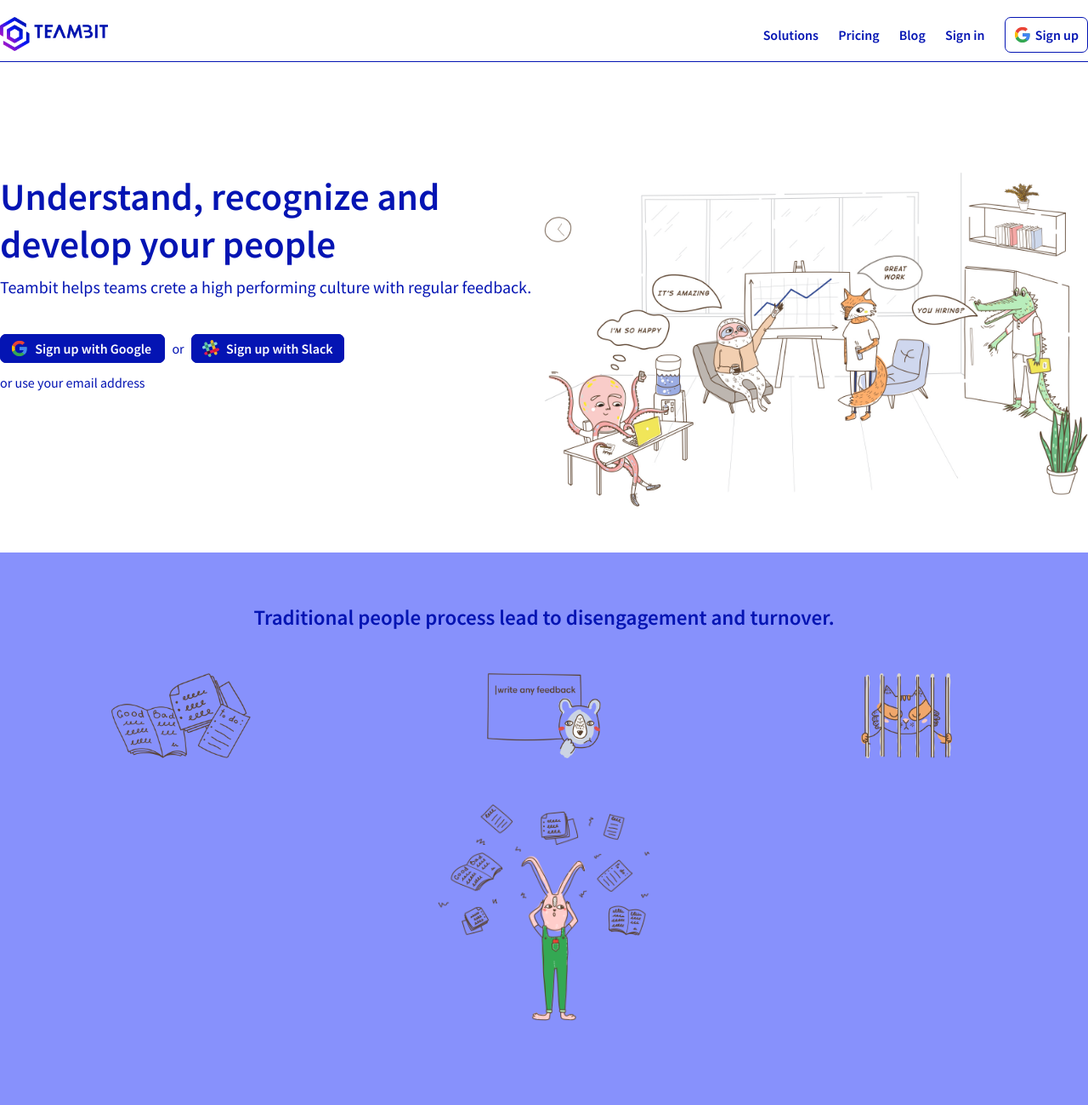
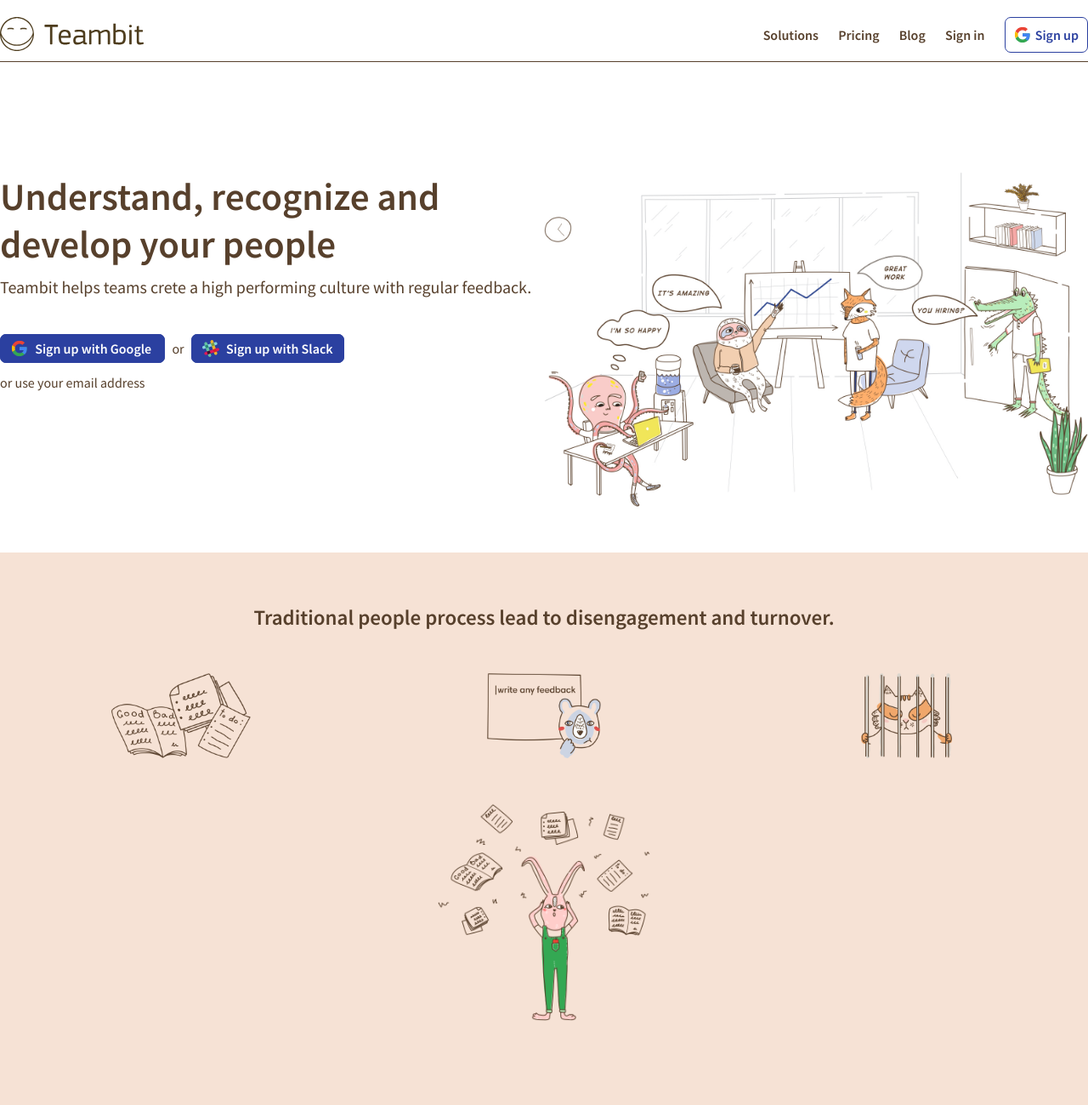
Before and after one commit to pmattiab/node-sass-teambit, a website: page index.html in a window 1280 px wide. Shown: the top 1300 px of the page at 85% size. Drawn offline with Linux system fonts and the light colour scheme.

Commit message:
rimessa vecchia palette colori

```diff
--- a/index.html
+++ b/index.html
@@ -25,7 +25,7 @@
 
                 <!-- logo -->
                 <div class="logo">
-                    <img src="img/new-logo.png" alt="teambit">
+                    <img src="img/logo.svg" alt="teambit">
                 </div>
 
                 <!-- inizio navigation bar -->
@@ -459,7 +459,7 @@
 
                 <!-- immagine -->
                 <div class="col">
-                    <img src="img/new-logo-small.png" alt="logo">
+                    <img src="img/logo-small.svg" alt="logo">
                 </div>
 
                 <!-- descrizione -->
--- a/src/partials/_content.scss
+++ b/src/partials/_content.scss
@@ -31,7 +31,7 @@
 }
 
 #explane {
-    background-color: lighten($brand_primary_color, 40%);
+    background-color: $brand_secondary_color;
 
     .row {
 
@@ -67,7 +67,7 @@
 }
 
 #founder {
-    background-color: lighten($brand_primary_color, 40%);
+    background-color: $brand_secondary_color;
 
     .title {
 
--- a/src/partials/_variables.scss
+++ b/src/partials/_variables.scss
@@ -1,12 +1,12 @@
 // OLD PALETTE
-// $brand_primary_color: #57402c;
-// $brand_secondary_color: #f6e2d5;
-// $blue_btn_color: #2b40a0;
+$brand_primary_color: #57402c;
+$brand_secondary_color: #f6e2d5;
+$blue_btn_color: #2b40a0;
 
 // NEW PALETTE
-$brand_primary_color: #0414b3;
-$brand_secondary_color: #3e14e9;
-$blue_btn_color: #0414b3;
+// $brand_primary_color: #0414b3;
+// $brand_secondary_color: #3e14e9;
+// $blue_btn_color: #0414b3;
 
 // FONT SIZE
 $title1_size: 45px;
```
Also changed, not shown: dist/app.css.
